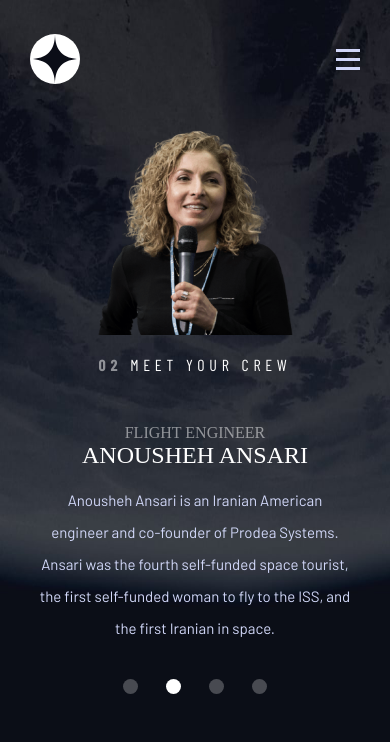
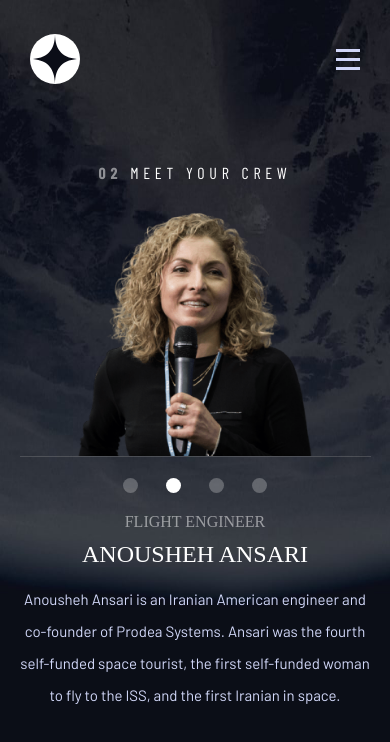
Before and after one commit to joseluis-max/space-tourism-multi-page, a plain HTML site: page crew-engineer.html in a window 390 px wide. Drawn offline with nearby package versions, Linux system fonts and the light colour scheme; a web font is replaced by a local one.

Commit message:
UPDATE: phone responsive

```diff
--- a/crew-engineer.html
+++ b/crew-engineer.html
@@ -33,12 +33,12 @@
     <div class="header-burguer"></div>
   </header>
   <main class="crew">
+    <h2 class="crew-title">
+      <span class="destination-content_number">02</span>
+      Meet your crew
+    </h2>
+
     <div class="crew-content">
-      <h2 class="crew-title">
-        <span class="destination-content_number">02</span>
-        Meet your crew
-      </h2>
-
       <h3 class="crew-content_subtitle">Flight Engineer</h3>
       <h2 class="crew-content_title">Anousheh Ansari</h2>
       <p class="crew-content_text">
@@ -53,7 +53,8 @@
         <a class="crew-content-circles_circle" href="./crew-specialist.html"></a>
       </div>
     </div>
-    <img class="crew-image" src="assets/crew/image-anousheh-ansari.png" alt="engineer">
+    <img class="crew-image crew-image_full" src="assets/crew/image-anousheh-ansari.png" alt="engineer">
+    <div class="crew-line"></div>
   </main>
   <script src="./index.js"></script>
   <script src="./crew.js"></script>
--- a/styles/index.scss
+++ b/styles/index.scss
@@ -234,13 +234,13 @@ h1, h2,h3{
   width: 100vw;
   height: 100vh;
   display: flex;
-  justify-content: center;
-  align-items: end;
+  flex-wrap: wrap;
+  align-items: flex-end;
   color: white;
   &-title{
     @include heading_5;
     width: 100%;
-    margin: 80px 0px 20px 0px;
+    margin: 110px 0px 0px 150px;
     text-transform: uppercase;
   }
   &-content{
@@ -252,7 +252,7 @@ h1, h2,h3{
       mix-blend-mode: normal;
       opacity: 0.5;
       text-transform: uppercase;
-      margin-top: 80px;
+      margin-top: 20px;
     }
     &_title{
       @include heading_3;
@@ -283,11 +283,17 @@ h1, h2,h3{
     }
   }
   &-image{
-    width: 40vw;
+    width: 30vw;
     height: 75vh;
     object-fit: contain;
     position: relative;
-    left: -180px;
+    left: -130px;
+    &_full{
+      height: auto;
+    }
+  }
+  &-line{
+    display: none;
   }
 }
 
```
Also changed, not shown: crew-commander.html (+6 -5 lines), crew-pilot.html (+6 -5 lines), crew-specialist.html (+6 -5 lines), styles/index.css.
